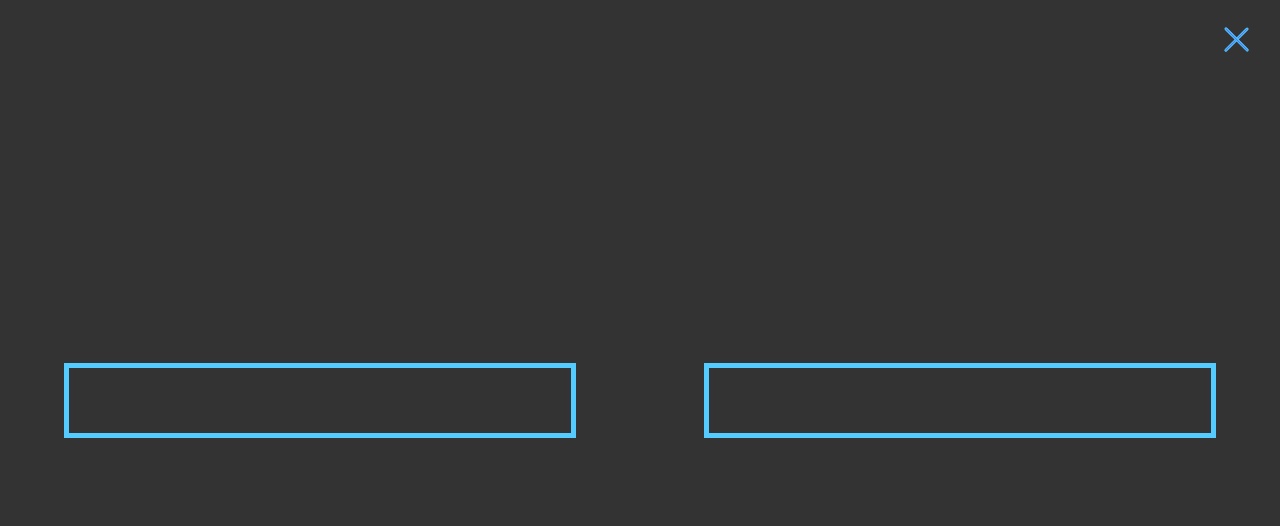
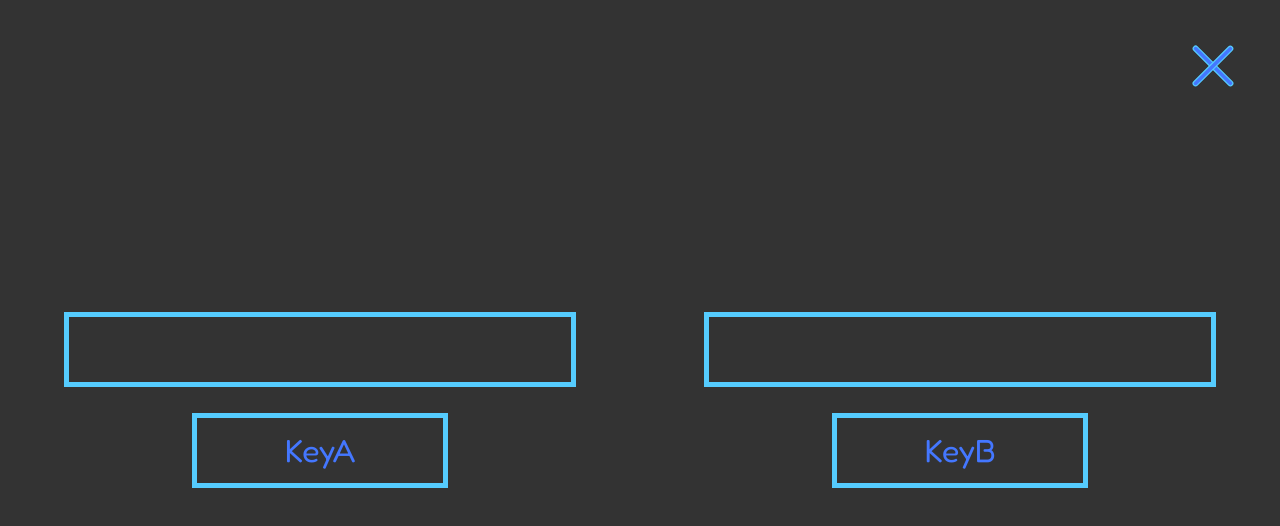
Before and after one commit to 5alidshammout/chesstimer, a React (Create React App) app: page / in a window 1280 px wide. Both pictures are taken after a click on the element 1236 px from the left and 39 px from the top of the page. Shown: the top 526 px of the page. Built offline with nearby package versions, Linux system fonts and the light colour scheme.

Commit message:
a big update

```diff
--- a/src/components/burger.jsx
+++ b/src/components/burger.jsx
@@ -2,7 +2,7 @@ import React, { Component } from 'react';
 import { gameState } from '../contexts/gameState';
 
 class Burger extends Component {
-   static contextType = gameState;
+	static contextType = gameState;
 	state = {
 		isOpen: false,
 	};
@@ -10,18 +10,25 @@ class Burger extends Component {
 		return (
 			<div
 				className={(this.state.isOpen ? 'activeBurger ' : '') + 'burger'}
-				onClick={e => this.toggle(e)}
+				onClick={_ => this.toggleC()}
+				onKeyUp={e => this.toggleK(e)}
+				tabIndex="0"
 			>
-				<div className="dash"></div>
 				<div className="dash"></div>
 				<div className="dash"></div>
 				<div className="dash"></div>
 			</div>
 		);
 	}
-	toggle() {
+	toggleC() {
 		this.setState({ isOpen: !this.state.isOpen });
-      this.context.toggleNKO();
+		this.context.toggleNKO();
+	}
+	toggleK(e) {
+		if (e.code === 'Enter' || e.code === 'Space') {
+			this.setState({ isOpen: !this.state.isOpen });
+			this.context.toggleNKO();
+		}
 	}
 }
 
--- /dev/null
+++ b/src/components/keyChanger.jsx
@@ -0,0 +1,21 @@
+import React, { Component } from 'react';
+import { gameState } from '../contexts/gameState';
+
+class KeyChanger extends Component {
+	static contextType = gameState;
+	render() {
+		return (
+			<button onKeyUp={e => this.setKey(e)} className="btn">
+				{this.context.keys[this.props.i]}
+			</button>
+		);
+	}
+
+	setKey(e) {
+		if (e.key !== 'Tab' && !e.key.includes('Alt')) {
+			this.context.setKeys(e.code, this.props.i);
+		}
+	}
+}
+
+export default KeyChanger;
--- a/src/components/nameKeyOverlay.jsx
+++ b/src/components/nameKeyOverlay.jsx
@@ -1,6 +1,6 @@
 import React, { Component } from 'react';
 import { gameState } from '../contexts/gameState';
-
+import KeyChanger from './keyChanger';
 class NKOverlay extends Component {
 	static contextType = gameState;
 	render() {
@@ -13,6 +13,7 @@ class NKOverlay extends Component {
 						id="N-a"
 						onChange={e => this.context.updateNK('a', e)}
 					/>
+					<KeyChanger i="a"></KeyChanger>
 				</div>
 				<div className="NK-b">
 					<input
@@ -21,6 +22,7 @@ class NKOverlay extends Component {
 						id="N-b"
 						onChange={e => this.context.updateNK('b', e)}
 					/>
+					<KeyChanger i="b"></KeyChanger>
 				</div>
 			</div>
 		);
--- a/src/contexts/gameState.jsx
+++ b/src/contexts/gameState.jsx
@@ -8,14 +8,15 @@ class GameStateProvider extends Component {
 		started: false,
 		isOpenNKO: false,
 		keys: {
-			a: 'KeyV',
-			b: 'KeyN',
+			a: 'KeyA',
+			b: 'KeyB',
 		},
 		names: {
 			a: 'a',
 			b: 'b',
 		},
 	};
+
 	handleKey = e => {
 		if (this.state.isOpenNKO) return;
 		let key = e.code;
@@ -33,13 +34,16 @@ class GameStateProvider extends Component {
 	};
 
 	updateNK = (player, e) => {
-		let value = e.target.value;
+		let v = e.target.value;
 		let names = this.state.names;
-		names[player] = value;
+		names[player] = v === '' ? player : v;
 		this.setState({ names });
 	};
 
 	toggleNKO = () => {
+		if (this.state.isOpenNKO && 'activeElement' in document) {
+			document.activeElement.blur();
+		}
 		this.setState({ isOpenNKO: !this.state.isOpenNKO });
 		if (this.state.running) {
 			this.setState({
@@ -67,6 +71,14 @@ class GameStateProvider extends Component {
 			running: player,
 		});
 
+	setKeys = (key, player) =>
+		this.setState({
+			keys: {
+				...this.state.keys,
+				[player]: key,
+			},
+		});
+
 	render() {
 		return (
 			<gameState.Provider
@@ -75,6 +87,7 @@ class GameStateProvider extends Component {
 					handleKey: this.handleKey,
 					updateNK: this.updateNK,
 					toggleNKO: this.toggleNKO,
+					setKeys: this.setKeys,
 				}}
 			>
 				{this.props.children}
--- a/src/styles/index.css
+++ b/src/styles/index.css
@@ -78,8 +78,26 @@ input {
   font-family: "Fredoka";
   text-align: center;
   transition: box-shadow 0.25s;
+  margin: 1vw;
 }
 input:focus {
+  outline: none;
+  box-shadow: 0 0 10px #47f, 0 0 20px #47f, 0 0 30px #47f;
+}
+
+.btn {
+  width: 20vw;
+  height: 75px;
+  border: 5px solid #5cf;
+  background: transparent;
+  color: #47f;
+  font-size: 2em;
+  font-family: "Fredoka";
+  text-align: center;
+  transition: box-shadow 0.25s;
+  margin: 1vw;
+}
+.btn:focus {
   outline: none;
   box-shadow: 0 0 10px #47f, 0 0 20px #47f, 0 0 30px #47f;
 }
@@ -92,46 +110,42 @@ input:focus {
 
 .burger {
   position: absolute;
-  top: 2vw;
-  right: 2vw;
+  top: 3vw;
+  right: 3vw;
   display: flex;
   flex-direction: column;
   justify-content: space-between;
-  width: 2.8vw;
-  height: 2.2vw;
+  width: 4.4vw;
+  height: 4.4vw;
   background: transparent;
-  padding: 0.1vw;
+  padding: 0.4vw;
   z-index: 2;
+  transition: transform 0.25s;
+}
+.burger:focus {
+  outline: none;
+  transform: scale(1.2);
 }
 
 .burger .dash {
-  width: 2.6vw;
-  height: 0.25vw;
+  width: 3.6vw;
+  height: 0.4vw;
   background: #47f;
   border: 0.1vw solid #5cf;
   border-radius: 100vw;
   transition: 0.25s;
 }
 
-.burger .dash:nth-of-type(3) {
-  position: absolute;
-  top: 0.9583333333vw;
+.activeBurger .dash:nth-of-type(1) {
+  transform: translateY(1.6vw) rotate(-315deg);
 }
 
-.activeBurger .dash:nth-of-type(1) {
+.activeBurger .dash:nth-of-type(2) {
   opacity: 0;
 }
 
-.activeBurger .dash:nth-of-type(2) {
-  transform: rotate(-45deg);
-}
-
 .activeBurger .dash:nth-of-type(3) {
-  transform: rotate(45deg);
-}
-
-.activeBurger .dash:nth-of-type(4) {
-  opacity: 0;
+  transform: translateY(-1.6vw) rotate(315deg);
 }
 
 /*# sourceMappingURL=index.css.map */
--- a/src/styles/index.scss
+++ b/src/styles/index.scss
@@ -88,6 +88,25 @@ input {
 			0 0 30px $blue-crayola;
 	}
 	transition: box-shadow 0.25s;
+	margin: 1vw;
+}
+
+.btn {
+	width: 20vw;
+	height: 75px;
+	border: 5px solid $vivid-sky-blue;
+	background: transparent;
+	color: $blue-crayola;
+	font-size: 2em;
+	font-family: 'Fredoka';
+	text-align: center;
+	&:focus {
+		outline: none;
+		box-shadow: 0 0 10px $blue-crayola, 0 0 20px $blue-crayola,
+			0 0 30px $blue-crayola;
+	}
+	transition: box-shadow 0.25s;
+	margin: 1vw;
 }
 
 .NKOActive {
@@ -98,38 +117,40 @@ input {
 
 .burger {
 	position: absolute;
-	top: 2vw;
-	right: 2vw;
+	top: 3vw;
+	right: 3vw;
 	display: flex;
 	flex-direction: column;
 	justify-content: space-between;
-	width: 2.8vw;
-	height: 2.2vw;
+	width: 4.4vw;
+	height: 4.4vw;
 	background: transparent;
-	padding: 0.1vw;
+	padding: 0.4vw;
 	z-index: 2;
+	transition: transform 0.25s;
+	&:focus {
+		outline: none;
+		transform: scale(1.2);
+	}
 }
+
 .burger .dash {
-	width: 2.6vw;
-	height: 0.25vw;
+	width: 3.6vw;
+	height: 0.4vw;
 	background: $blue-crayola;
 	border: 0.1vw solid $vivid-sky-blue;
 	border-radius: 100vw;
 	transition: 0.25s;
 }
-.burger .dash:nth-of-type(3) {
-	position: absolute;
-	top: calc(2.2vw / 3 + 0.225vw);
+
+.activeBurger .dash:nth-of-type(1) {
+	transform: translateY(1.6vw) rotate(-315deg);
 }
-.activeBurger .dash:nth-of-type(1) {
+
+.activeBurger .dash:nth-of-type(2) {
 	opacity: 0;
 }
-.activeBurger .dash:nth-of-type(2) {
-	transform: rotate(-45deg);
+
+.activeBurger .dash:nth-of-type(3) {
+	transform: translateY(-1.6vw) rotate(315deg);
 }
-.activeBurger .dash:nth-of-type(3) {
-	transform: rotate(45deg);
-}
-.activeBurger .dash:nth-of-type(4) {
-	opacity: 0;
-}
```
Also changed, not shown: 1 other file (tests, documents, lock files or other folders).
